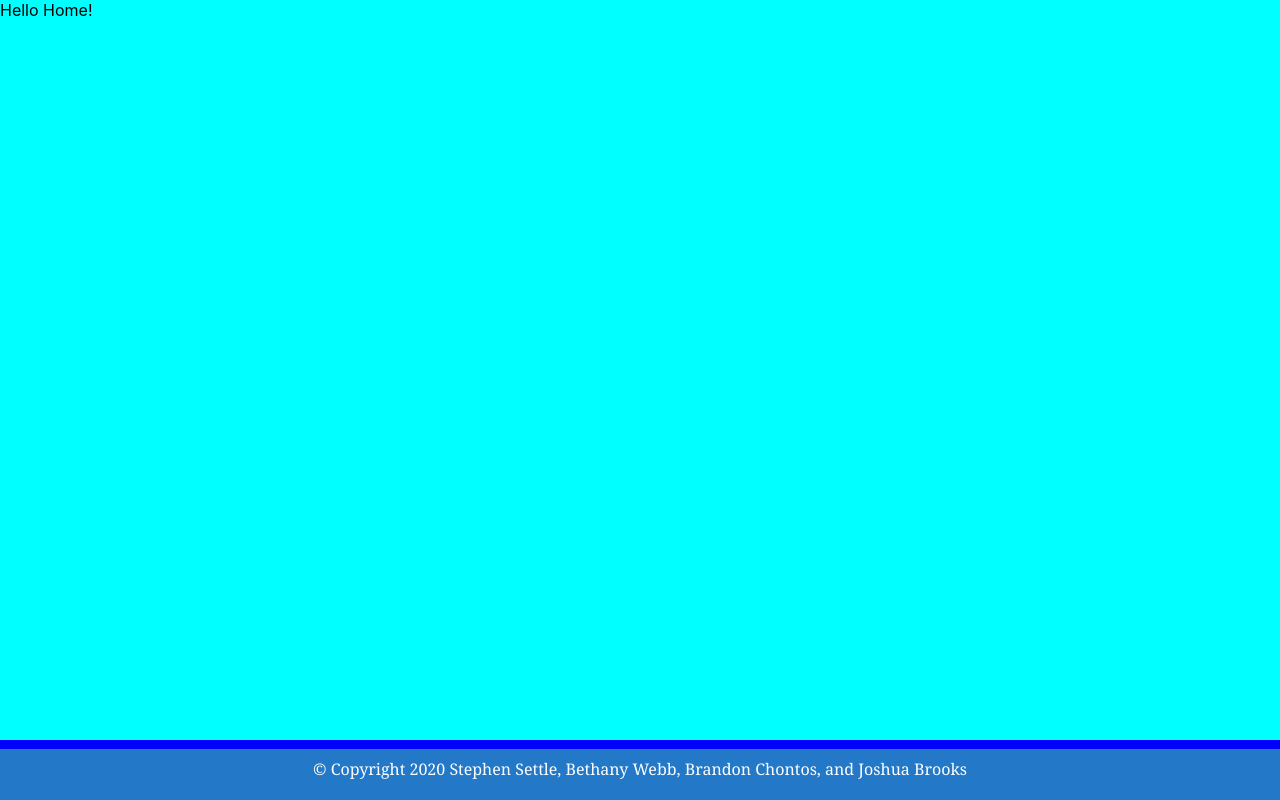
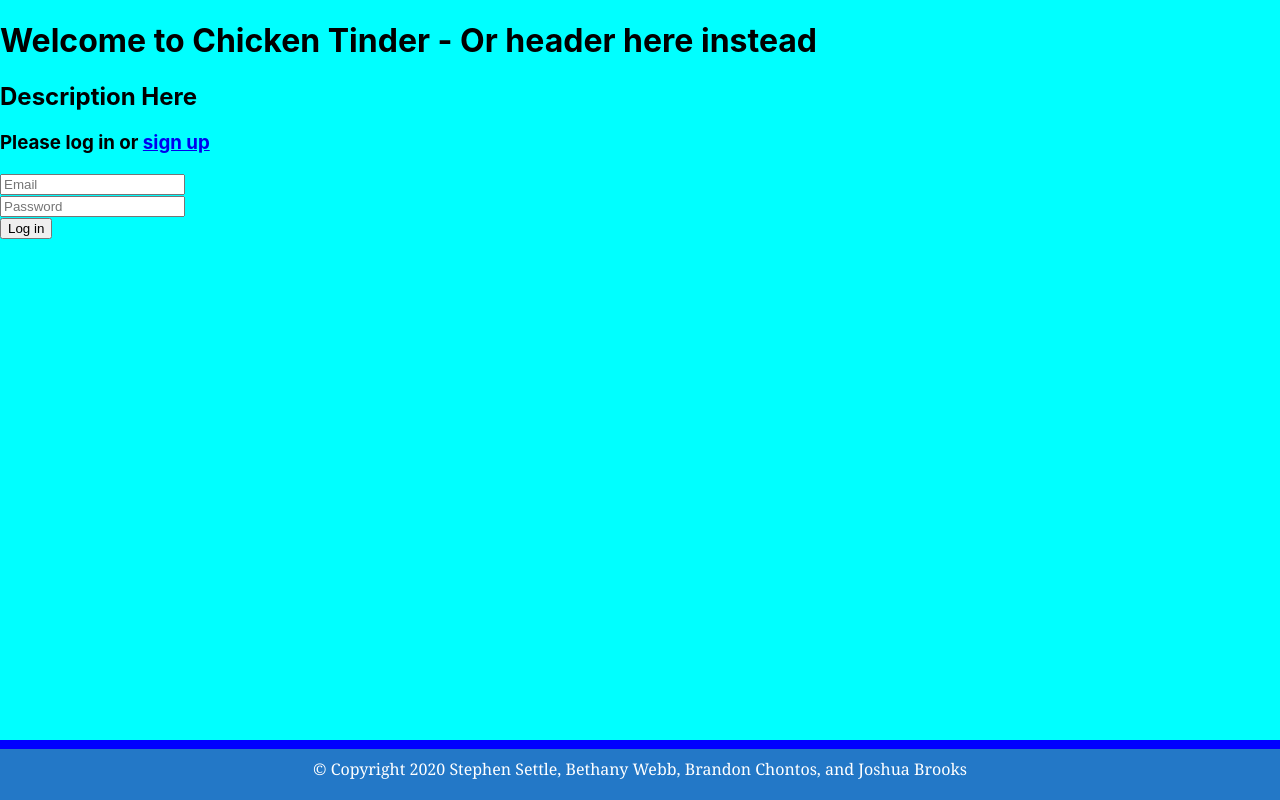
Before and after one commit to BethanyWebb/Final, a React (Create React App) app in the folder client/: page / in a window 1280 px wide. Built offline with nearby package versions, Linux system fonts and the light colour scheme.

Commit message:
Set up basic landing page layout

```diff
--- a/client/src/components/pages/Home.js
+++ b/client/src/components/pages/Home.js
@@ -1,10 +1,20 @@
 import React from 'react';
 import Footer from "../Footer.js";
+import "../styles/Home.css";
 
 export default function Home() {
     return (
         <div>
-            Hello Home!
+            <div className="basics">
+                <h1>Welcome to Chicken Tinder - Or header here instead</h1>
+                <h2>Description Here</h2>
+                <h3>Please log in or <a href="/signup">sign up</a></h3>
+                <form>
+                    <input type="email" placeholder="Email"></input><br />
+                    <input type="password" placeholder="Password"></input><br />
+                    <button>Log in</button>
+                </form>
+            </div>
             <Footer />
         </div>
     )
```
